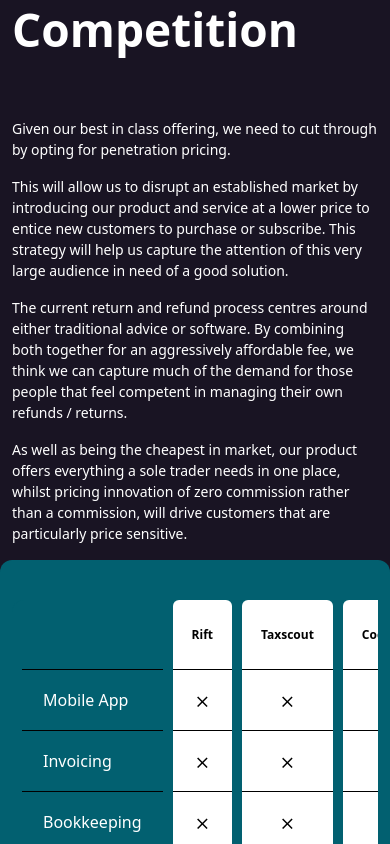
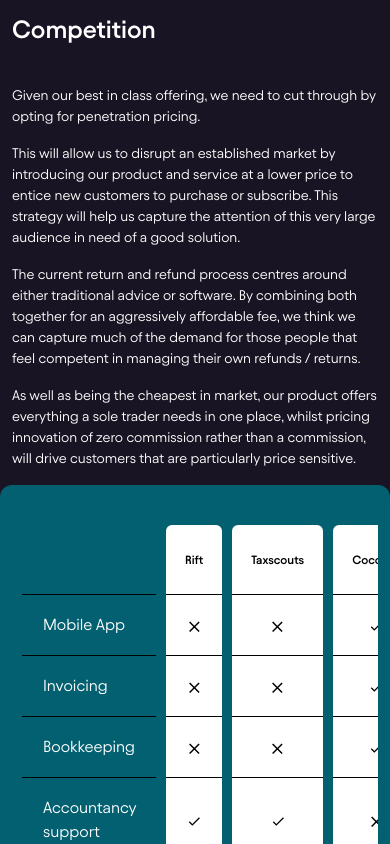
Before and after one commit to mohitgoyat525/react-second-test, a React (Create React App) app: page /competition in a window 390 px wide. Shown: the top 844 px of the page. Built offline with nearby package versions, Linux system fonts and the light colour scheme.

Commit message:
add-changes

```diff
--- a/src/components/Competition.jsx
+++ b/src/components/Competition.jsx
@@ -3,25 +3,26 @@
 
 const Competition = () => {
   return (
-      <div className='common-bg d-flex align-items-center justify-content-center h-screen'>
+      <div className='common-bg d-flex align-items-center justify-content-center h-screen overflow-hidden'>
           <div className='container'>
               <div className='row'>
-                  <div className='col-12 col-lg-6'>
-                      <h2 className='text-white second-heading'>Competition</h2>
+                  <div className='col-12 col-md-6'>
+                      <h2 className='m-0 text-white second-heading'>Competition</h2>
                       <p className='custom-text text-white custom-max-w'>Given our best in class offering, we need to cut through by opting for penetration pricing.</p>
                       <p className='custom-text text-white custom-max-w'>This will allow us to disrupt an established market by introducing our product and service at a lower price to entice new customers to purchase or subscribe. This strategy will help us capture the attention of this very large audience in need of a good solution.</p>
                       <p className='custom-text text-white custom-max-w'>The current return and refund process centres around either traditional advice or software. By combining both together for an aggressively affordable fee, we think we can capture much of the demand for those people that feel competent in managing their own refunds / returns.</p>
                       <p className='custom-text text-white custom-max-w'>As well as being the cheapest in market, our product offers everything a sole trader needs in one place, whilst pricing innovation of zero commission rather than a commission, will drive customers that are particularly price sensitive.</p>
                   </div>
-                  <div className="col-12 col-lg-6 table-bg d-flex border-radius-xl align-items-center justify-content-center sm-py-xl overflow-hidden">
+                  <div className="col-12 mx-auto col-md-6 table-bg d-flex border-radius-xl align-items-center justify-content-center sm-py-xl overflow-hidden">
                       <div className="d-flex align-items-center justify-content-center w-100">
+
                           <div className="table-responsive">
                               <table className="custom-table-bg">
                                   <thead>
                                       <tr>
-                                          <th class=" d-sm-table-cell"></th>
+                                          <th class="d-sm-table-cell"></th>
                                           <th className="custom-rounded-top-left-border text-center bg-white fw-semibold table-heading">Rift</th>
-                                          <th className="custom-rounded-top-left-border text-center bg-white fw-semibold table-heading">Taxscout</th>
+                                          <th className="custom-rounded-top-left-border text-center bg-white fw-semibold table-heading">Taxscouts</th>
                                           <th className="custom-rounded-top-left-border text-center bg-white fw-semibold table-heading">Coconut</th>
                                           <th className="custom-rounded-top-left-border text-center bg-lightGreen fw-semibold table-heading">Pie</th>
                                       </tr>
@@ -45,6 +46,7 @@
 
 
 
+
               </div>
         </div>
     </div>
--- a/src/components/CountDown.jsx
+++ b/src/components/CountDown.jsx
@@ -1,26 +1,18 @@
 import React, { useState, useEffect } from 'react';
 
 const CountDown = () => {
-    const [countdown, setCountDown] = useState(1);
+    const [count, setCount] = useState(0)
 
     useEffect(() => {
-        const incrementCount = () => {
-            setCountDown(prevCount => {
-                if (prevCount < 100) {
-                    setTimeout(incrementCount, 1000);
-                    return prevCount + 1;
-                }
-                return prevCount;
-            });
-        };
-
-        setTimeout(incrementCount, 1000);
-
-    }, []);
+        setTimeout(() => {
+            setCount(count + 1 === 101 ? 100 : count + 1)
+        }, 1000)
+    }, [count])
 
     return (
         <div>
-            <h1>Count: {countdown}</h1>
+            <h2 className='text-center'>useEffect CountDown</h2>
+             <p className='text-black text-center fs-1 fw-bold'>{count}</p>
         </div>
     );
 };
--- a/src/components/Counter.jsx
+++ b/src/components/Counter.jsx
@@ -9,8 +9,8 @@
         setCount(count - 1);
     }
     return (
-        <div className='d-flex align-items-center justify-content-center'>
-            <h2>Count: {count}</h2>
+        <div className='d-flex align-items-center justify-content-center flex-col my-5'>
+            <h2 className='text-black text-center fs-1 fw-bold'>Count: {count}</h2>
             <button className='py-3 px-5 bg-danger text-white fw-normal' onClick={incrementHandler}>increment</button>
             <button className='py-3 px-5 bg-danger text-white fw-normal' onClick={decrementHandler}>decrement</button>
         </div>
--- a/src/components/Loop.jsx
+++ b/src/components/Loop.jsx
@@ -14,7 +14,8 @@
 
     return (
         <div>
-            <h2>Count: {count}</h2>
+            <h2 className='text-center'>For Loop</h2>
+            <h2 className='text-black text-center fs-1 fw-bold'>Count: {count}</h2>
         </div>
     );
 };
--- a/src/index.css
+++ b/src/index.css
@@ -5,6 +5,20 @@
   box-sizing: border-box;
   text-decoration: none;
   list-style: none;
+   font-family: 'Avantt', sans-serif;
+}
+
+@font-face {
+  font-family: "Avantt";
+  src: url("../public/assets/fonts/Avantt-SemiBold.otf");
+  font-weight: 600;
+  font-style: normal;
+}
+@font-face {
+  font-family: "Avantt";
+  src: url("../public/assets//fonts/Avantt-Regular.otf");
+  font-weight: 400;
+  font-style: normal;
 }
 
 .common-bg{
@@ -100,8 +114,13 @@
   font-size: 24px ;
 }
 
+/* ----------------------second-section----------- */
+.container{
+  max-width: 1145px !important;
+  margin-left: auto;
+  margin-right: auto;
+}
 
-/* ----------------------second-section----------- */
 .second-heading{
   font-size: 46px;
   font-weight: 600;
@@ -217,6 +236,9 @@
     min-height: unset;
     padding: 26px;
   }
+  .flex-col{
+    flex-direction: column;
+  }
 }
 
 @media (max-width: 991.98px){
@@ -224,15 +246,28 @@
   font-size: 36px;
   margin-bottom: 35px !important;
 }
+.second-heading{
+   font-size: 36px;
+  padding-bottom: 35px !important;
+}
 }
 
 @media (max-width : 767.98px) {
 
     .table-responsive {
+        overflow-x: auto !important;
         -webkit-overflow-scrolling: touch;
-        overflow-x: auto;
     }
 
+       .table th, .table td {
+        padding: 8px;
+        font-size: 0.875rem;
+    }
+
+    .second-heading{
+   font-size: 25px;
+  padding-bottom: 25px !important;
+}
 
   .custom-heading{
     font-size: 26px;
@@ -241,7 +276,7 @@
 
   .custom-text{
     font-size: 14px;
-    margin-top: 4px !important;
+
   }
 
   .grid-item-1{
```
Also changed, not shown: public/assets/fonts/Avantt-Regular.otf (added), public/assets/fonts/Avantt-SemiBold.otf (added).
